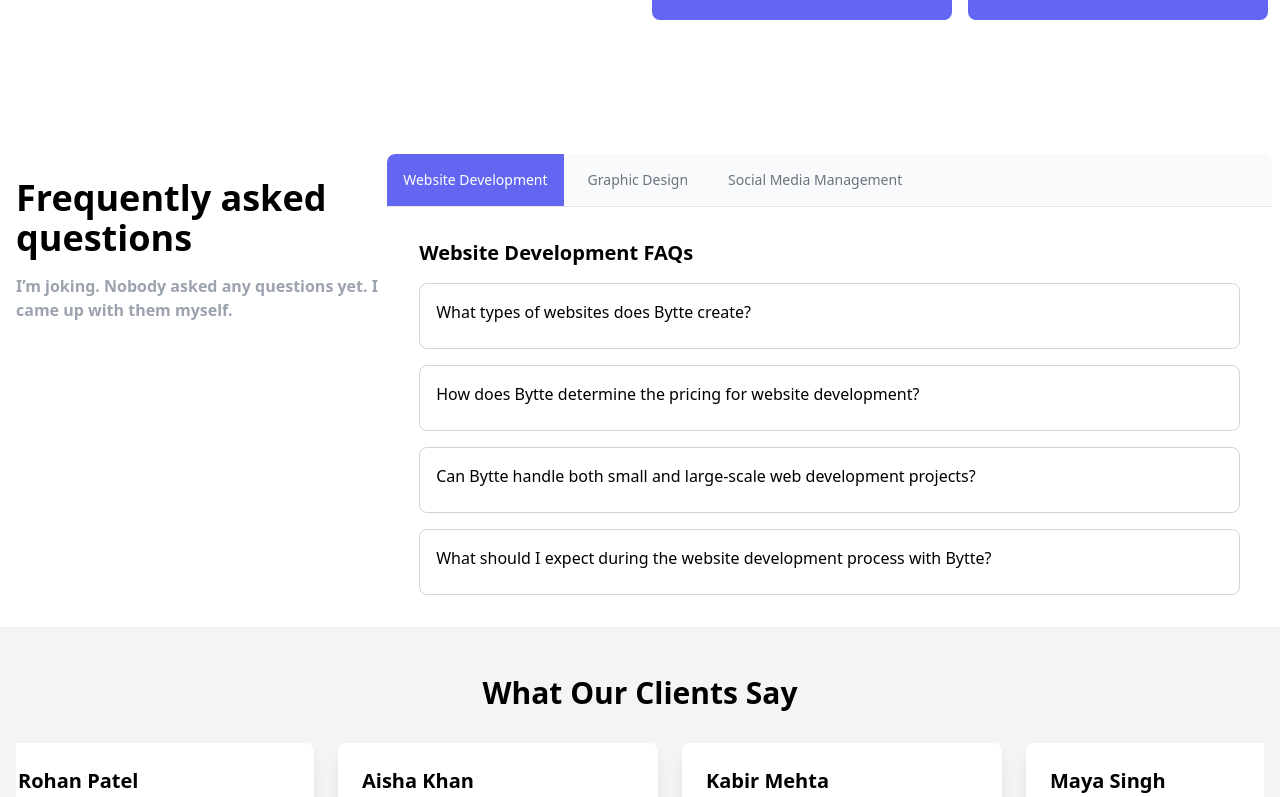
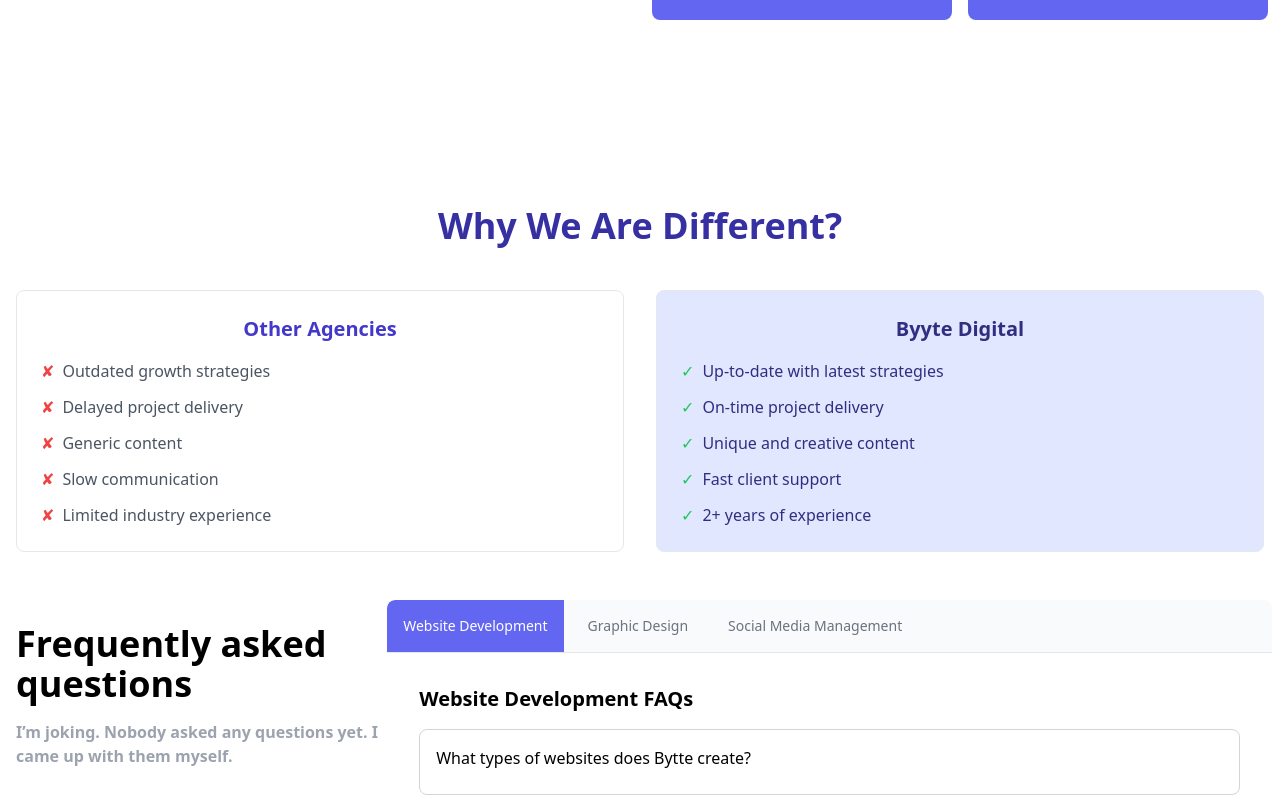
Before and after one commit to Souravhere/Bio-Link, a React (Vite) app: page / in a window 1280 px wide. Shown: the part 1563-2360 px from the top of the page. Built offline with nearby package versions, Linux system fonts and the light colour scheme.

Commit message:
why diffeference section added to the app.jsx

```diff
--- a/src/App.jsx
+++ b/src/App.jsx
@@ -9,6 +9,7 @@ import Textscroll from './Components/Animation/Textscroll';
 import { BoxesContainer } from './Components/BoxesContainer';
 import OurTeam from './Components/OurTeam';
 import Ourporjects from './Components/Ourporjects';
+import WhyDifferent from './Components/WhyDifferent';
 function App() {
   return (
   <div className='w-full max-w-screen-xl mx-auto'>
@@ -27,6 +28,7 @@ function App() {
         </div>
       </div>
     </div>
+    <WhyDifferent/>
     <Faq/>
     {/* <TeamSection/> */}
     <TestimonialsSection/>
```
